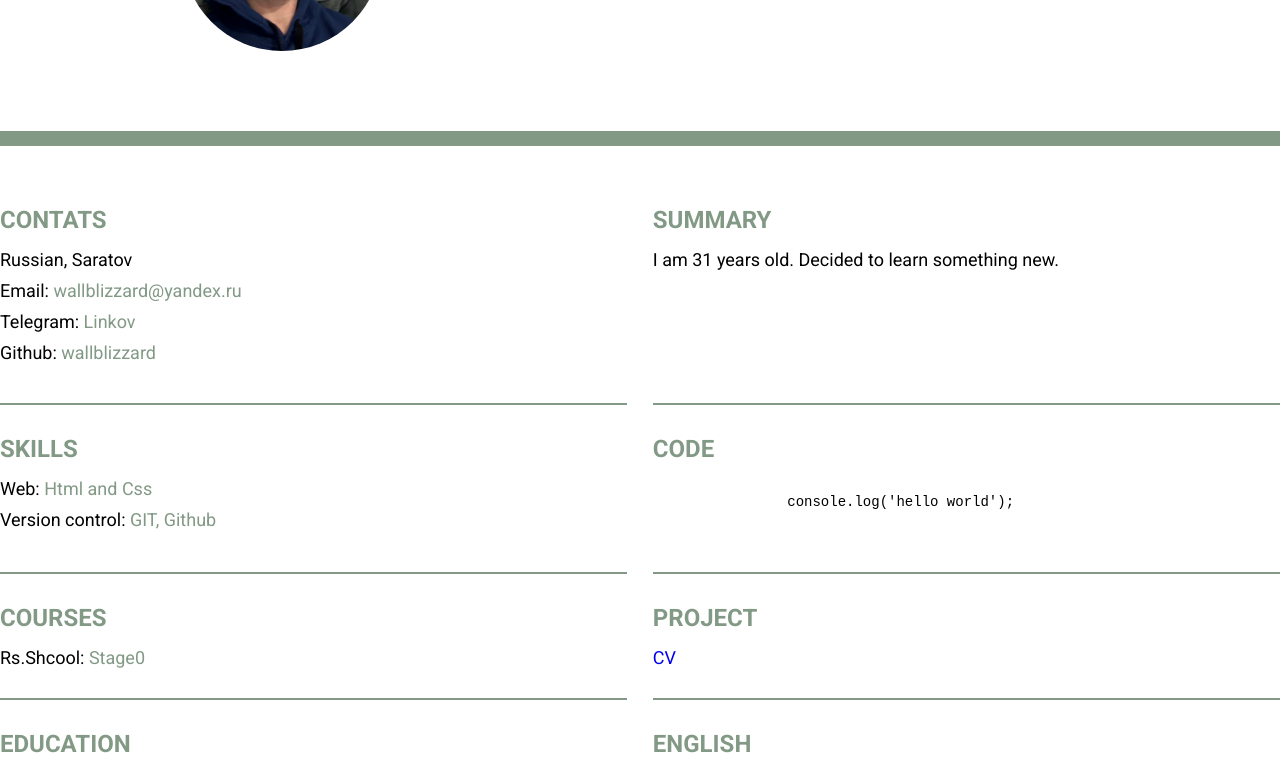
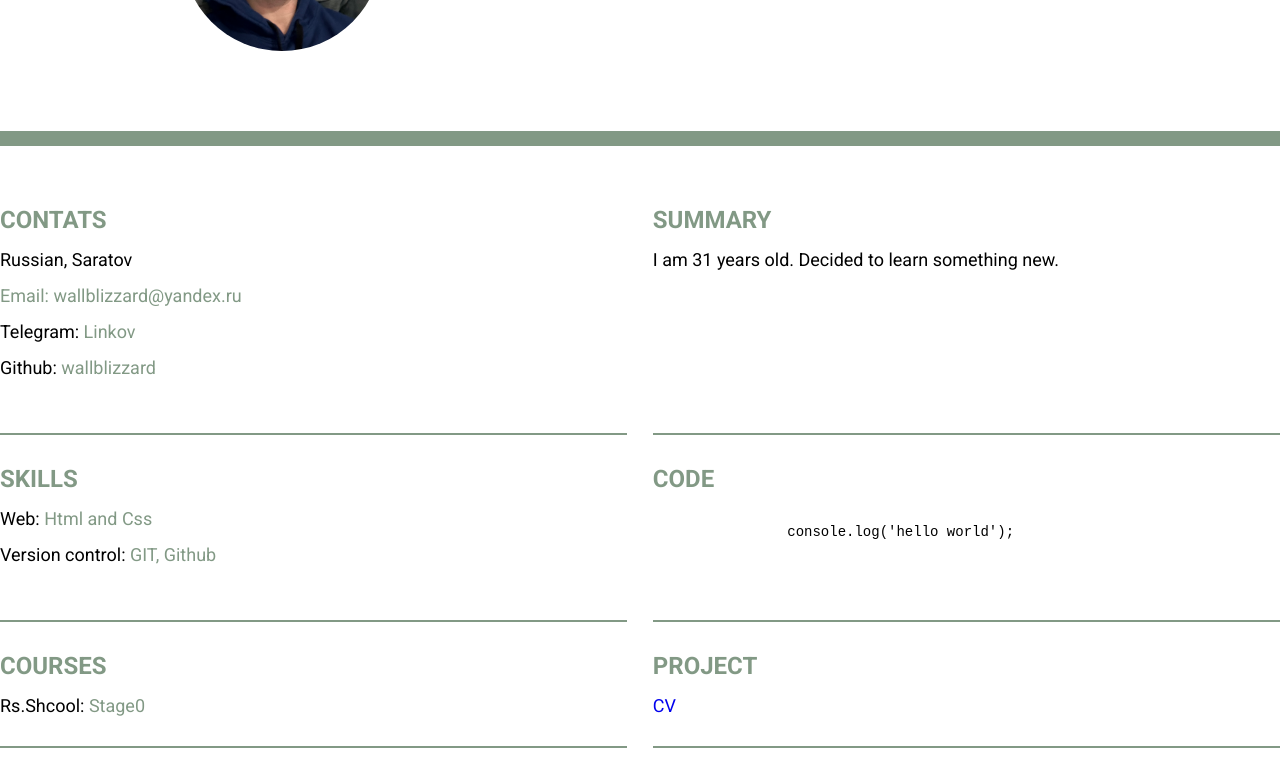
Before and after one commit to wallblizzard/rsschool-cv, a plain HTML site: page index.html in a window 1280 px wide. Shown: the part 309-1079 px from the top of the page. Drawn offline with Linux system fonts and the light colour scheme.

Commit message:
refactor: добавил список в контакты и перечень навыков

```diff
--- a/index.html
+++ b/index.html
@@ -57,11 +57,15 @@
         <section class="section info">
           <article class="info__contats band">
             <h2 class="info__titel">contats</h2>
-            <p class="info__citi"><span>Russian, Saratov</span></p>
-            <p class="info__email"><span>Email: </span><a href="#">wallblizzard@yandex.ru</a></p>
-            <p class="info_telegram"><span>Telegram: </span><a href="https://t.me/Linkov93" target="_blank">Linkov</a>
-            </p>
-            <p class="info__github"><span>Github: </span><a href="https://github.com/wallblizzard">wallblizzard</a></p>
+            <ul>
+              <li class="info__citi"><span>Russian, Saratov</span></li>
+              <li class="info__email"><a href="#"><span>Email: </span>wallblizzard@yandex.ru</a></li>
+              <li class="info_telegram"><span>Telegram: </span><a href="https://t.me/Linkov93"
+                  target="_blank">Linkov</a></li>
+              <li class="info__github"><span>Github: </span><a href="https://github.com/wallblizzard">wallblizzard</a>
+              </li>
+            </ul>
+
           </article>
 
           <article class="info__summary band">
@@ -73,8 +77,12 @@
 
           <article class="info__skills band">
             <h2 class="info__titel">skills</h2>
-            <p>Web: <span>Html and Css</span></p>
-            <p>Version control: <span>GIT, Github</span></p>
+            <ul>
+              <li>
+                Web: <span>Html and Css</span>
+              </li>
+              <li>Version control: <span>GIT, Github</span></li>
+            </ul>
           </article>
 
           <article class="info__code band">
--- a/style.css
+++ b/style.css
@@ -116,9 +116,14 @@ body {
   margin-bottom: 15px;
 }
 
-.info__contats p {
+.info__contats ul {
   font-size: 18px;
   padding-bottom: 10px;
+  list-style-type: none;
+}
+
+.info__contats ul li {
+  padding-bottom: 15px;
 }
 
 .info__contats a {
@@ -130,9 +135,14 @@ body {
   font-size: 18px;
 }
 
-.info__skills p {
+.info__skills ul {
   font-size: 18px;
   padding-bottom: 10px;
+  list-style-type: none;
+}
+
+.info__skills ul li {
+  padding-bottom: 15px;
 }
 
 .info__skills span {
```
Also changed, not shown: 2 other files.
